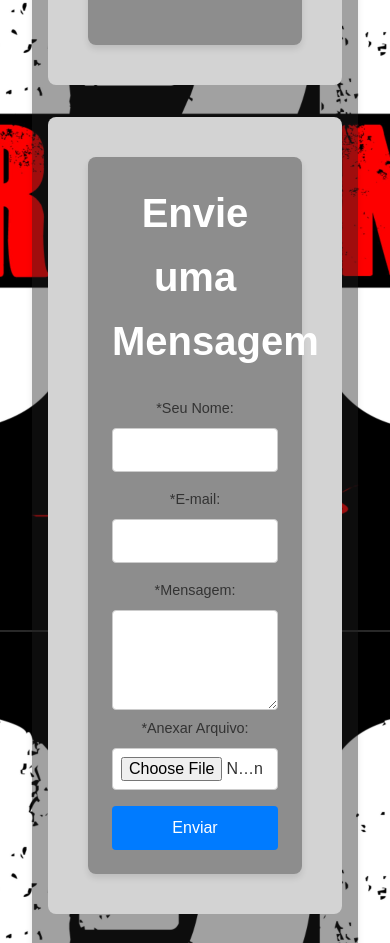
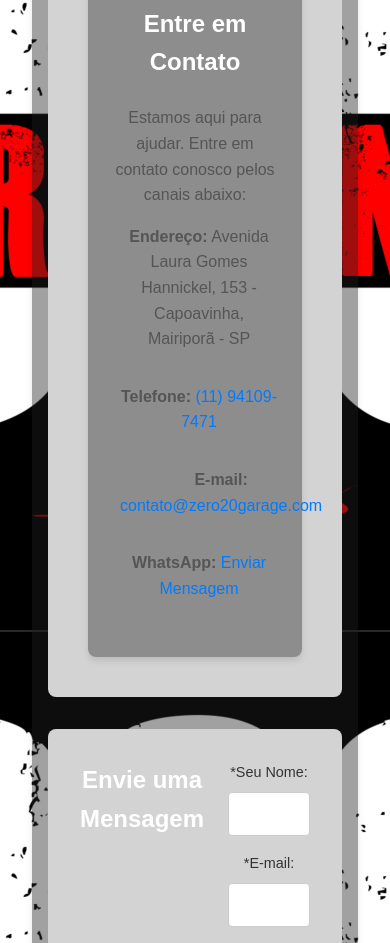
Before and after one commit to danielrocha92/zero20garage, a React (Create React App) app: page /contato in a window 390 px wide. Shown: the part 1057-2000 px from the top of the page. Built offline with nearby package versions, Linux system fonts and the light colour scheme.

Commit message:
Atualizar estilos e estrutura da página inicial; ajustar layout e responsividade, além de adicionar placeholders nos formulários da página de orçamento

```diff
--- a/src/GlobalStyles.css
+++ b/src/GlobalStyles.css
@@ -26,12 +26,25 @@ body {
   padding: 2rem;
   text-align: center;
 }
+@media (max-width: 768px) {
+  /* Ajuste para smartphones */
+  .section {
+    font-size: 0.3rem; /* Tamanho base menor para smartphones */
+  }
+}
 
 /* Títulos */
 .section h2 {
   font-size: 2rem;
   margin-bottom: 1.5rem;
   color: #333;
+}
+
+@media (max-width: 768px) {
+  /* Ajuste para smartphones */
+  .section h2 {
+    font-size: 0.3rem; /* Tamanho base menor para smartphones */
+  }
 }
 
 /* Grid padrão */
@@ -52,7 +65,7 @@ body {
 
 .card:hover {
   transform: translateY(-5px);
-  box-shadow: 0 6px 12px rgba(0, 0, 0, 0.2);
+  box-shadow: 0 6px 12px rgba(54, 24, 24, 0.5);
 }
 
 .card h3 {
@@ -74,7 +87,7 @@ body {
 }
 
 .highlights h2 {
-  font-size: 2.5rem;
+  font-size: 1.5rem;
   margin-bottom: 1.5rem;
   color: #ffffff;
 }
@@ -161,7 +174,7 @@ body {
   }
 
   .section h2 {
-    font-size: 1.8rem;
+    font-size: 1.5rem;
   }
 
   .section p {
@@ -198,7 +211,7 @@ body {
     width: 100%;
     padding: 0.8rem;
     font-size: 1rem;
-    background-color: #007bff;
+    background-color: #d90000c4;
     color: #fff;
     border: none;
     border-radius: 4px;
@@ -207,7 +220,7 @@ body {
   }
 
   button:hover {
-    background-color: #0056b3;
+    background-color: rgba(54, 24, 24, 0.5);
   }
 
   /* Ajuste de grades */
@@ -243,7 +256,7 @@ body {
     text-align: center;
     padding: 0.8rem;
     font-size: 1rem;
-    background-color: #007bff;
+    background-color: #d90000c4;
     color: #fff;
     text-decoration: none;
     border-radius: 4px;
@@ -251,6 +264,6 @@ body {
   }
 
   .cta-button:hover {
-    background-color: #0056b3;
+    background-color: rgba(54, 24, 24, 0.5);
   }
 }
--- a/src/pages/Contato.jsx
+++ b/src/pages/Contato.jsx
@@ -22,7 +22,7 @@ function Contato() {
     nome: '',
     email: '',
     mensagem: '',
-    arquivo: null, // Novo campo para o arquivo
+    arquivo: null,
   });
 
   const handleChange = (e) => {
@@ -41,7 +41,6 @@ function Contato() {
       formDataToSend.append('arquivo', formData.arquivo);
     }
 
-    // Exemplo de envio para um servidor
     fetch('/api/enviar-formulario', {
       method: 'POST',
       body: formDataToSend,
@@ -57,12 +56,11 @@ function Contato() {
       });
   };
 
-
   return (
     <div className="container">
       <DynamicHeader messages={messages} />
 
-      {/* Destaques */}
+      {/* Informações de Contato */}
       <section className="highlights">
         <div className="highlights-grid">
           <div className="highlight-item">
@@ -71,29 +69,47 @@ function Contato() {
               <p>Estamos aqui para ajudar. Entre em contato conosco pelos canais abaixo:</p>
               <ul className="contact-list">
                 <li>
-                      <i className="fas fa-map-marker-alt"></i><p>
-                      <strong>Endereço:</strong> Avenida Laura Gomes Hannickel, 153 - Capoavinha Mairiporã - SP</p>
+                  <i className="fas fa-map-marker-alt"></i>
+                  <p>
+                    <strong>Endereço:</strong> Avenida Laura Gomes Hannickel, 153 - Capoavinha, Mairiporã - SP
+                  </p>
                 </li>
                 <li>
                   <i className="fas fa-phone-alt"></i>
-                      <strong><p>Telefone:</p></strong> <a href="tel:+5511941097471"><p>(11) 94109-7471</p></a>
+                  <p>
+                    <strong>Telefone:</strong>{' '}
+                    <a href="tel:+5511941097471">(11) 94109-7471</a>
+                  </p>
                 </li>
                 <li>
                   <i className="fas fa-envelope"></i>
-                      <strong><p>E-mail:</p></strong> <a href="mailto:contato@zero20garage.com"><p>contato@zero20garage.com</p></a>
+                  <p>
+                    <strong>E-mail:</strong>{' '}
+                    <a href="mailto:contato@zero20garage.com">contato@zero20garage.com</a>
+                  </p>
+                </li>
+                <li>
+                  <i className="fab fa-whatsapp"></i>
+                  <p>
+                    <strong>WhatsApp:</strong>{' '}
+                    <a
+                      href="https://wa.me/5511941097471?text=Olá! Gostaria de mais informações sobre os serviços."
+                      target="_blank"
+                      rel="noopener noreferrer"
+                    >
+                      Enviar Mensagem
+                    </a>
+                  </p>
                 </li>
               </ul>
             </div>
-
           </div>
         </div>
       </section>
 
-      {/* Formulário de contato */}
+      {/* Formulário de Contato */}
       <section className="highlights">
-            <div className="highlights-grid">
-              <div className="highlight-item">
-        <div className="contato-form">
+        <div className="formulario">
           <h2>Envie uma Mensagem</h2>
           <form onSubmit={handleSubmit}>
             <div className="form-group">
@@ -124,20 +140,17 @@ function Contato() {
                 onChange={handleChange}
                 required
               ></textarea>
+            </div>
             <div className="form-group">
-                <label>*Anexar Arquivo:</label>
+              <label>Anexar Arquivo:</label>
               <input
                 type="file"
                 name="arquivo"
                 onChange={(e) => setFormData({ ...formData, arquivo: e.target.files[0] })}
-                  required
               />
-              </div>
             </div>
             <button type="submit">Enviar</button>
           </form>
-        </div>
-      </div>
         </div>
       </section>
     </div>
--- a/src/pages/Home.jsx
+++ b/src/pages/Home.jsx
@@ -20,9 +20,10 @@ function Home() {
     ];
 
   return (
-    <div className="container">
+    <div className="home">
       <DynamicHeader messages={messages} />
           {/* Card padrão Section */}
+          <div className='container'>
           <section className="highlights">
                   <h2>Entre em Contato</h2>
                 <h1>Excelência em Retífica de Motores e Soluções Mecânicas Sob Medida</h1>
@@ -107,6 +108,7 @@ function Home() {
             </div>
           </div>
           </section>
+          </div>
       </div>
   );
 }
--- a/src/styles/styles.css
+++ b/src/styles/styles.css
@@ -20,7 +20,7 @@ p {
 
 /* Links */
 a {
-  color: #007bff; /* Azul para links */
+  color: #5e0101; /* Azul para links */
   text-decoration: none;
   transition: color 0.3s ease;
 }
@@ -39,16 +39,6 @@ li {
   margin-bottom: 0.5rem;
 }
 
-/* Formulários */
-input, textarea, select {
-  color: #333; /* Texto escuro */
-  background-color: #fff; /* Fundo branco */
-  border: 1px solid #ccc;
-  border-radius: 4px;
-  padding: 0.8rem;
-  font-size: 1rem;
-}
-
 input::placeholder, textarea::placeholder {
   color: #aaa; /* Cor mais clara para placeholders */
 }
@@ -59,8 +49,9 @@ input:focus, textarea:focus, select:focus {
 }
   /* Estilo global para o header */
 .header {
-  width: 100%;
-  height: 200px; /* Define uma altura padrão */
+  width: 100%; /* Garante que o header ocupe toda a largura da tela */
+  height: 100vh; /* Garante que o header ocupe toda a altura da viewport */
+  position: relative; /* Permite posicionar a imagem dentro do header */
   background-color: #333; /* Cor de fundo padrão */
   color: #fff; /* Cor do texto */
   display: flex;
@@ -82,6 +73,15 @@ input:focus, textarea:focus, select:focus {
   margin: 0.5rem 0 0;
 }
 
+.header img {
+  width: 100%; /* Garante que a imagem ocupe toda a largura do header */
+  height: 100%; /* Garante que a imagem ocupe toda a altura do header */
+  object-fit: cover; /* Ajusta a imagem para cobrir todo o espaço, mantendo a proporção */
+  position: absolute; /* Posiciona a imagem em relação ao header */
+  top: 0;
+  left: 0;
+}
+
   /* Estilos da Página Inicial */
     /* Estilos do Container */
     .container {
@@ -99,8 +99,16 @@ input:focus, textarea:focus, select:focus {
 
   .home {
     text-align: center;
-    padding: 3rem 1rem;
+    padding: 0;
     color: #fff;
+    bottom: 0;
+    left: 0;
+    opacity: 1.5;
+    position: absolute;
+    right: 0;
+    top: 0;
+    z-index: 0;
+    pointer-events: none;
   }
 
   .home h1 {
@@ -126,7 +134,7 @@ input:focus, textarea:focus, select:focus {
   }
 
   .cta-button:hover {
-    background-color: #d90000;
+    background-color: rgba(54, 24, 24, 0.5);
     transform: scale(1.05);
   }
 
@@ -230,7 +238,7 @@ input:focus, textarea:focus, select:focus {
   }
 
   button:hover {
-    background-color: #D90000;
+    background-color: rgba(54, 24, 24, 0.5);
   }
 
   /* Estilos do Sobre */
@@ -340,7 +348,7 @@ input:focus, textarea:focus, select:focus {
   }
 
   button:hover {
-    background-color: #0056b3;
+    background-color: rgba(54, 24, 24, 0.5);
   }
 
   /* Estilos do Blog */
@@ -369,12 +377,12 @@ input:focus, textarea:focus, select:focus {
 
 .blog-links li:hover {
   transform: translateX(10px); /* Move o link ligeiramente para a direita */
-  box-shadow: 0 6px 10px rgba(0, 0, 0, 0.15); /* Sombra mais forte no hover */
+  box-shadow: 0 6px 10px rgba(54, 24, 24, 0.5); /* Sombra mais forte no hover */
 }
 
 .blog-links a {
   text-decoration: none;
-  color: #007bff; /* Azul para os links */
+  color: #5e0101; /* Vermelho para os links */
   font-weight: bold;
   display: flex;
   align-items: center;
@@ -383,18 +391,18 @@ input:focus, textarea:focus, select:focus {
 }
 
 .blog-links a:hover {
-  color: #0056b3; /* Azul mais escuro ao passar o mouse */
+  color: rgba(54, 24, 24, 0.5); /* Vermelho mais escuro ao passar o mouse */
   transform: scale(1.05); /* Leve aumento no tamanho */
 }
 
 .blog-links a i {
   font-size: 1.2rem; /* Tamanho do ícone */
-  color: #007bff;
+  color: #5e0101;
   transition: color 0.3s ease;
 }
 
 .blog-links a:hover i {
-  color: #0056b3; /* Cor do ícone ao passar o mouse */
+  color: rgba(54, 24, 24, 0.5); /* Cor do ícone ao passar o mouse */
 }
 
   /* Estilos do to-top */
@@ -419,7 +427,7 @@ input:focus, textarea:focus, select:focus {
   }
 
   .arrow-up:hover {
-    background-color: #d900007c;
+    background-color: rgba(54, 24, 24, 0.5);
     transform: translateY(-5px);
   }
 
@@ -468,7 +476,7 @@ input:focus, textarea:focus, select:focus {
   background-color: rgba(0, 0, 0, 0.5); /* Fundo preto com transparência */
   color: #fff; /* Texto claro */
   color: #2C2C2C;
-  box-shadow: 0 4px 6px rgba(241, 6, 6, 0.103);
+  box-shadow: 0 4px 6px #2C2C2C;
   position: sticky; /* Fixa o navbar no topo ao rolar a página */
   top: 0;
   z-index: 1000;
@@ -476,7 +484,7 @@ input:focus, textarea:focus, select:focus {
 }
 
 .navbar:hover {
-  background-color: rgba(0, 0, 0, 0.8); /* Fundo mais opaco ao passar o mouse */
+  background-color: #2C2C2C; /* Fundo mais opaco ao passar o mouse */
 }
 
 .navbar-logo img {
@@ -520,18 +528,23 @@ input:focus, textarea:focus, select:focus {
 
 @media (max-width: 768px) {
   .navbar-links {
-    display: none;
-    flex-direction: column;
+    display: none; /* Oculta o menu por padrão */
+    flex-direction: column; /* Organiza os links em coluna */
+    width: 100%;
+    transition: max-height 0.3s ease-in-out; /* Adiciona transição */
+    max-height: 0; /* Começa com altura zero */
+    text-decoration: none;
     position: absolute;
     top: 100%;
     left: 0;
-    width: 100%;
-    background-color: #333;
+    background-color: #5e0101;
     padding: 1rem 0;
+    overflow: hidden; /* Oculta o conteúdo que excede a altura */
   }
 
   .menu.open .navbar-links {
     display: flex;
+    max-height: 500px; /* Ajuste a altura máxima conforme necessário */
   }
 
   .hamburger button {
@@ -597,7 +610,7 @@ body {
 
 .card:hover {
   transform: translateY(-5px);
-  box-shadow: 0 6px 12px rgba(0, 0, 0, 0.2);
+  box-shadow: 0 6px 12px rgba(54, 24, 24, 0.5);
 }
 
 .card h3 {
@@ -749,13 +762,54 @@ body {
   }
 
   /* Formulários */
+  .formulario {
+    display: grid;
+    grid-template-columns: repeat(2, 1fr); /* Duas colunas de tamanho igual */
+    gap: 1.5rem; /* Espaçamento entre os campos */
+    max-width: 800px; /* Largura máxima do formulário */
+    margin: 0 auto; /* Centraliza o formulário */
+  }
+
+  .form-group {
+    display: flex;
+    flex-direction: column; /* Organiza os rótulos e campos verticalmente */
+  }
+
   .form-group label {
-    font-size: 0.9rem; /* Ajusta o tamanho do texto dos rótulos */
+    margin-bottom: 0.5rem;
+    font-size: 1rem;
+    color: #333;
   }
 
   .form-group input,
+  .form-group select,
   .form-group textarea {
-    font-size: 1rem; /* Ajusta o tamanho do texto nos campos */
+    padding: 0.8rem;
+    font-size: 1rem;
+    border: 1px solid #ddd;
+    border-radius: 4px;
+    width: 100%;
+    box-sizing: border-box;
+  }
+
+  textarea {
+    resize: vertical; /* Permite redimensionar verticalmente */
+  }
+
+  button {
+    grid-column: span 2; /* Faz o botão ocupar as duas colunas */
+    padding: 0.8rem 1.5rem;
+    font-size: 1rem;
+    color: #fff;
+    background-color: #2C2C2C;
+    border: none;
+    border-radius: 4px;
+    cursor: pointer;
+    transition: background-color 0.3s ease;
+  }
+
+  button:hover {
+    background-color: #2C2C2C;
   }
 
   /* Ajuste de seções */
@@ -811,6 +865,6 @@ body {
   }
 
   .cta-button:hover {
-    background-color: #0056b3;
+    background-color: rgba(54, 24, 24, 0.5);
   }
 }
```
Also changed, not shown: src/components/Layout.css (+6 -3 lines), src/pages/Orcamento.jsx (+13 -13 lines), src/assets/images/header.jpg. Lines whose indentation alone changed are shown as unchanged.
